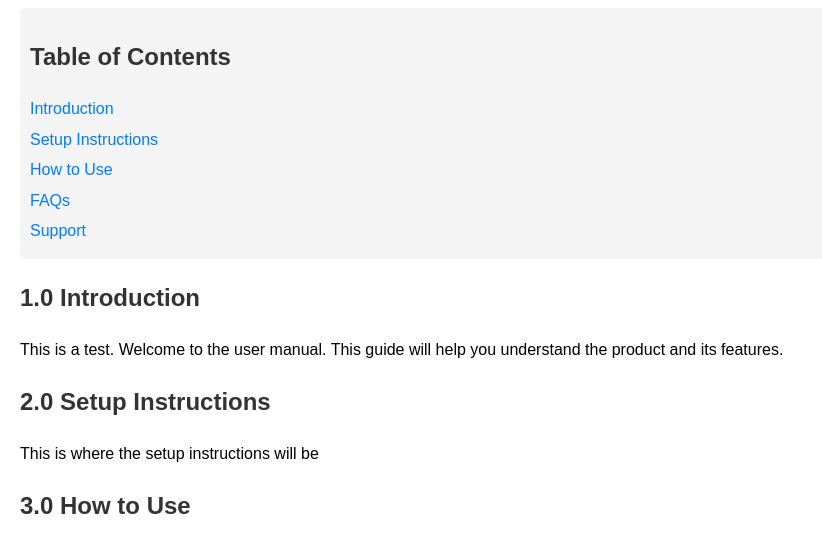
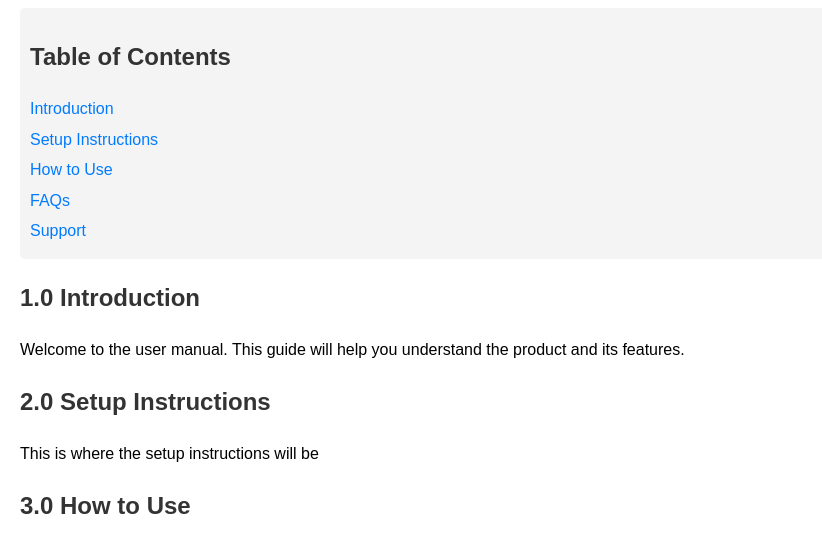
Before and after one commit to Tristyn19/Smart-Pad, a plain HTML site: page user-manual.html in a window 1280 px wide. Shown: the part 248-790 px from the top of the page, without its empty margins (0-822 px from the left). Drawn offline with Linux system fonts and the light colour scheme.

Commit message:
Update user-manual.html

```diff
--- a/user-manual.html
+++ b/user-manual.html
@@ -42,7 +42,7 @@
     </div>
 
     <h2 id="introduction">1.0 Introduction</h2>
-    <p>This is a test. Welcome to the user manual. This guide will help you understand the product and its features.</p>
+    <p>Welcome to the user manual. This guide will help you understand the product and its features.</p>
 
     <h2 id="setup">2.0 Setup Instructions</h2>
     <p>This is where the setup instructions will be</p>
```
